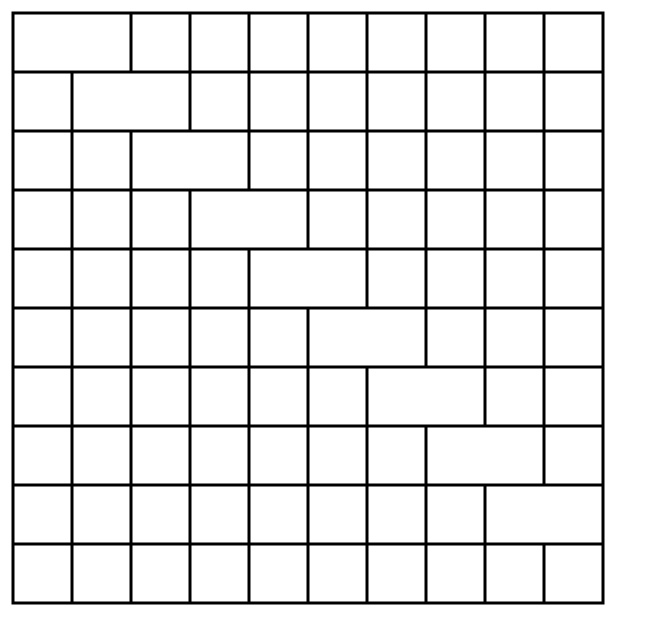
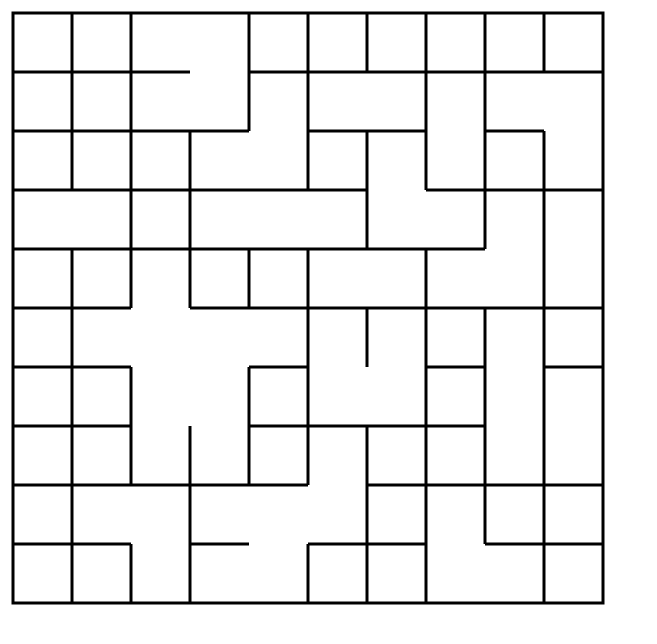
Before and after one commit to reskillamericans/code-challenges, a website: page maze-challenge.html in a window 1280 px wide. Shown: the whole page, without its empty margins (0-657 px from the left). Drawn offline with Linux system fonts and the light colour scheme.

Commit message:
Remove random walls - requestAnimationFrame use.

```diff
--- a/maze-challenge.html
+++ b/maze-challenge.html
@@ -15,11 +15,19 @@
 
         runChallenge(function *(grid) {
             console.log("Challenge is run");
-            for (let i = 0; i < 10; i++) {
-                grid.cell(i, i).removeWall(1);
+            while(true) {
+                let rw = randomInt(grid.size);
+                let col = randomInt(grid.size);
+                let dir = randomInt(4);
+                let c = grid.cell(rw, col);
+                c.removeWall(dir);
                 yield;
-            }
+            };
         });
+
+        function randomInt(max) {
+            return Math.floor(Math.random() * max);
+        }
     </script>
 </body>
 </html>
--- a/scripts/maze-challenge.js
+++ b/scripts/maze-challenge.js
@@ -3,9 +3,11 @@
 
 export {Grid, runChallenge};
 
+const delay = 100;
+
 function runChallenge(solution) {
     let canvasSize = 600
-    let g = new Grid(10, canvasSize);
+    let grid = new Grid(10, canvasSize);
 
     let stage = document.getElementById('challenge');
     stage.innerHTML = `
@@ -13,13 +15,21 @@ function runChallenge(solution) {
     `;
 
     let ctx = document.getElementById('grid').getContext('2d');
+    grid.draw(ctx);
 
-    g.draw(ctx);
+    // Create generator (asyc function that yields).
+    let soln = solution(grid);
 
+    animate(ctx, grid, soln);
+}
+
+function animate(ctx, grid, soln) {
+    // After a delay - request the next frame to be drawn - but
+    // only allow next "step" in the solution (defined by yield).
+    setTimeout(() => requestAnimationFrame(() => animate(ctx, grid, soln)), delay);
+    grid.draw(ctx);
     try {
-        for (let val of solution(g)) {
-            g.draw(ctx);
-        }
+        soln.next();
     } catch (e) {
         console.log(`Solution threw an exception: ${e}`);
     }
@@ -135,8 +145,11 @@ class Cell {
     removeWall(dir) {
         let i = this.grid.wallIndex(this.rw, this.col, dir);
         if (i === undefined) {
-            console.warn(`Attempt to remove a boundary wall (${this.rw}, ${this.col} ${directions[dir]}) is not allowed.`);
+            console.warn(`Attempt to remove a boundary wall at ${this} ${directions[dir]} is not allowed.`);
             return;
+        }
+        if (!this.grid.walls[i]) {
+            console.info(`Wall at ${this} ${directions[dir]} is already removed.`);
         }
         this.grid.walls[i] = false;
     }
@@ -147,4 +160,8 @@ class Cell {
         return [margin + this.col * cellSize, margin + this.rw * cellSize,
                 margin + (this.col + 1) * cellSize, margin + (this.rw + 1) * cellSize];
     }
+
+    toString() {
+        return `Cell (${this.rw}, ${this.col})`;
+    }
 }
```
